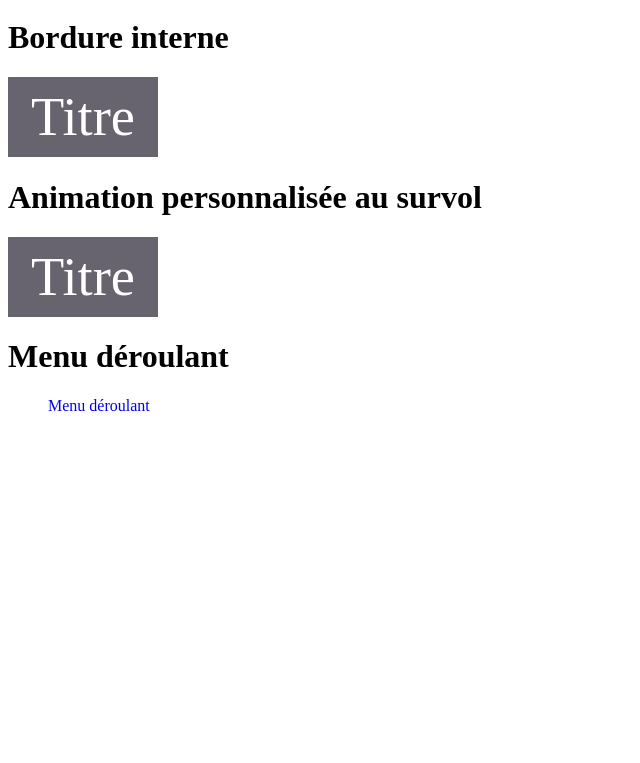
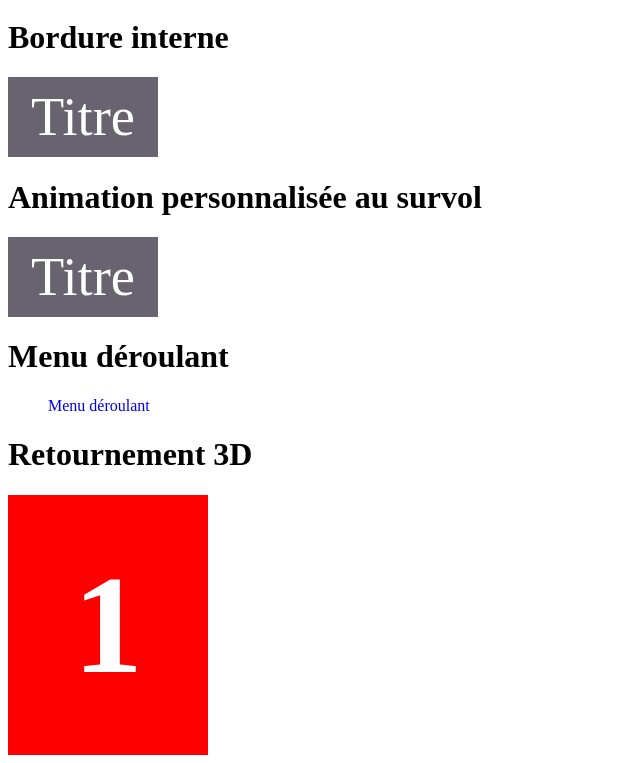
Before and after one commit to jesikaAz/WD-Survol, a plain HTML site: page index.html in a window 1280 px wide. Shown: the part 838-1601 px from the top of the page, without its empty margins (0-640 px from the left). Before the commit the page ends 1269 px from the top, so only its background shows below. Drawn offline with Linux system fonts and the light colour scheme.

Commit message:
Update
Ajout retournement 3D

```diff
--- a/index.html
+++ b/index.html
@@ -49,5 +49,14 @@
 </ul>
 </div>
 
+
+<h1>Retournement 3D</h1>
+<section class="conteneur2">
+  <div id="carte">
+    <figure class="avant">1</figure>
+    <figure class="arriere">2</figure>
+  </div>
+</section>
+
 </body>
 </html>
--- a/style.css
+++ b/style.css
@@ -172,3 +172,64 @@
 #bloc9 ul li:hover ul {
   display:block;
 }
+
+
+
+.conteneur2 {
+    width: 200px;
+    height: 260px;
+    -webkit-perspective: 800px;
+    -moz-perspective: 800px;
+    -o-perspective: 800px;
+    perspective: 800px;
+}
+#carte {
+    width: 100%;
+    height: 100%;
+    -webkit-transition: -webkit-transform 1s;
+    -moz-transition: -moz-transform 1s;
+    -o-transition: -o-transform 1s;
+    transition: transform 1s;
+    -webkit-transform-style: preserve-3d;
+    -moz-transform-style: preserve-3d;
+    -o-transform-style: preserve-3d;
+    transform-style: preserve-3d;
+}
+#carte .avant {
+    background: red;
+}
+#carte figure {
+    display: block;
+    height: 100%;
+    width: 100%;
+    line-height: 260px;
+    color: white;
+    text-align: center;
+    font-weight: bold;
+    font-size: 140px;
+    position: absolute;
+    -webkit-backface-visibility: hidden;
+    -moz-backface-visibility: hidden;
+    -o-backface-visibility: hidden;
+    backface-visibility: hidden;
+}
+#carte .arriere {
+    background: blue;
+    -webkit-transform: rotateY( 180deg );
+    -moz-transform: rotateY( 180deg );
+    -o-transform: rotateY( 180deg );
+    transform: rotateY( 180deg );
+}
+figure {
+    margin: 0;
+}
+.conteneur2:hover #carte {
+   -webkit-transform: rotateY(180deg);
+   -moz-transform: rotateY(180deg);
+    -o-transform: rotateY(180deg);
+   transform: rotateY(180deg);
+    -webkit-transition: -webkit-transform 1s;
+    -moz-transition: -moz-transform 1s;
+    -o-transition: -o-transform 1s;
+    transition: 1s;
+}
```
